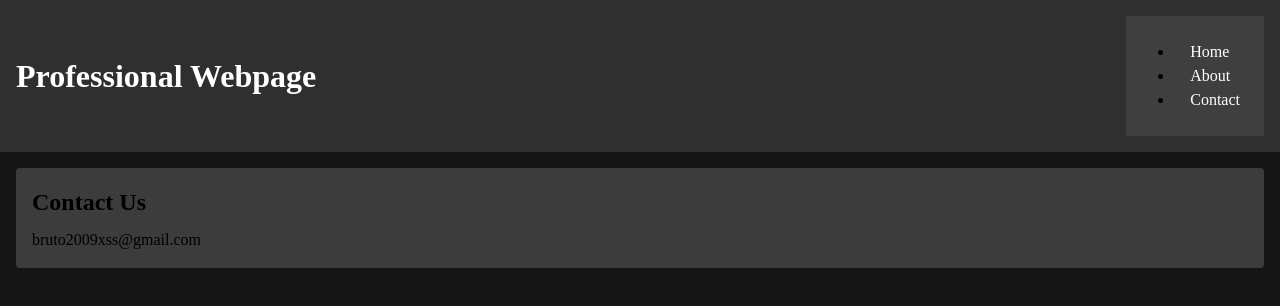
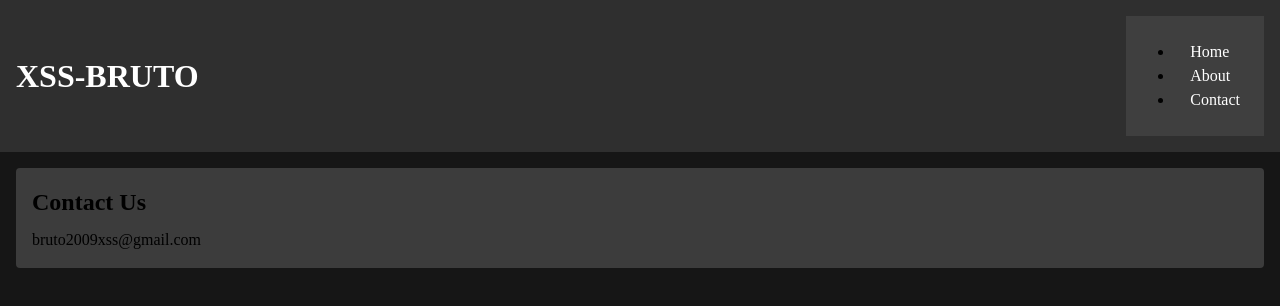
Before and after one commit to xGalke/xGalke.github.io, a plain HTML site: page contact.html in a window 1280 px wide. Drawn offline with Linux system fonts and the light colour scheme.

Commit message:
Add files via upload

```diff
--- a/contact.html
+++ b/contact.html
@@ -3,12 +3,12 @@
   <head>
     <meta charset="UTF-8" />
     <meta name="viewport" content="width=device-width, initial-scale=1.0" />
-    <title>Professional Webpage - Contact</title>
+    <title>XSS-BRUTO - Contact</title>
     <link rel="stylesheet" href="styles.css" />
   </head>
   <body>
     <header>
-      <h1>Professional Webpage</h1>
+      <h1>XSS-BRUTO</h1>
       <nav id="options">
         <ul>
           <li><a href="./index">Home</a></li>
```
